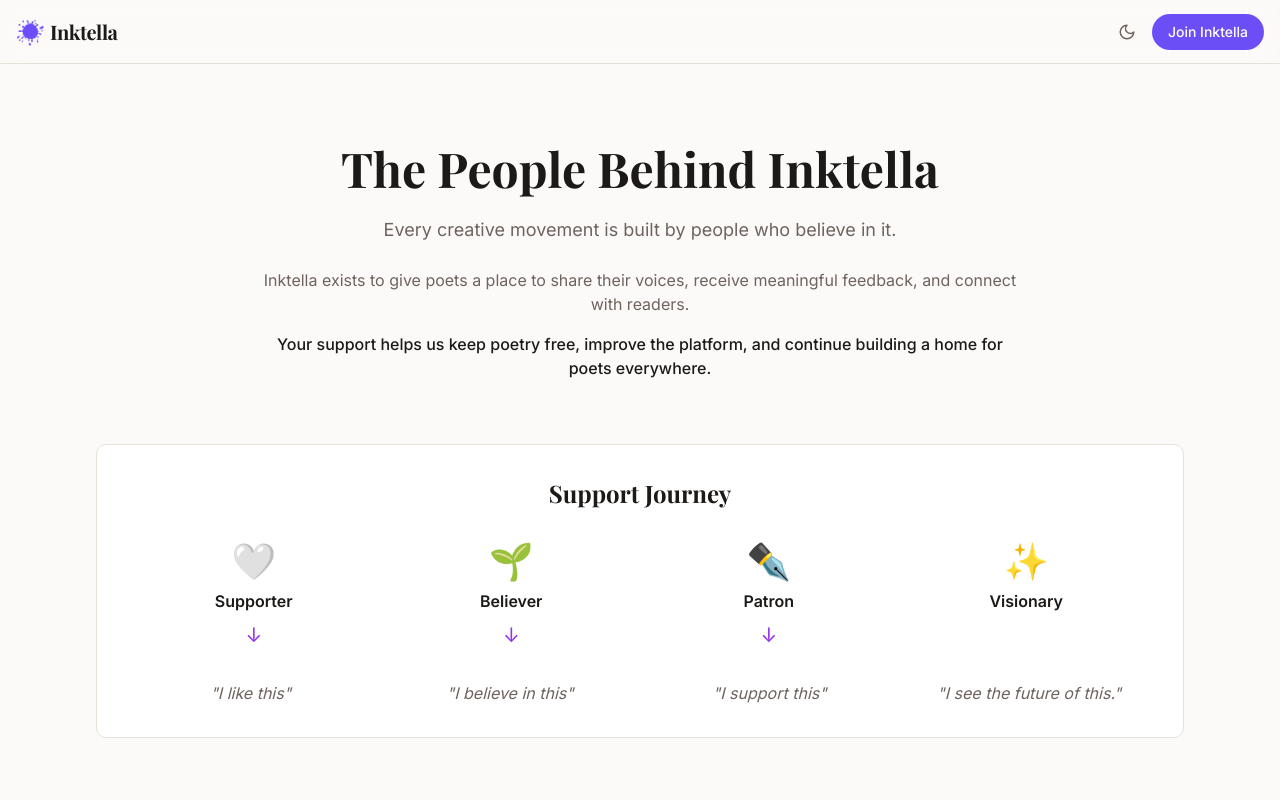
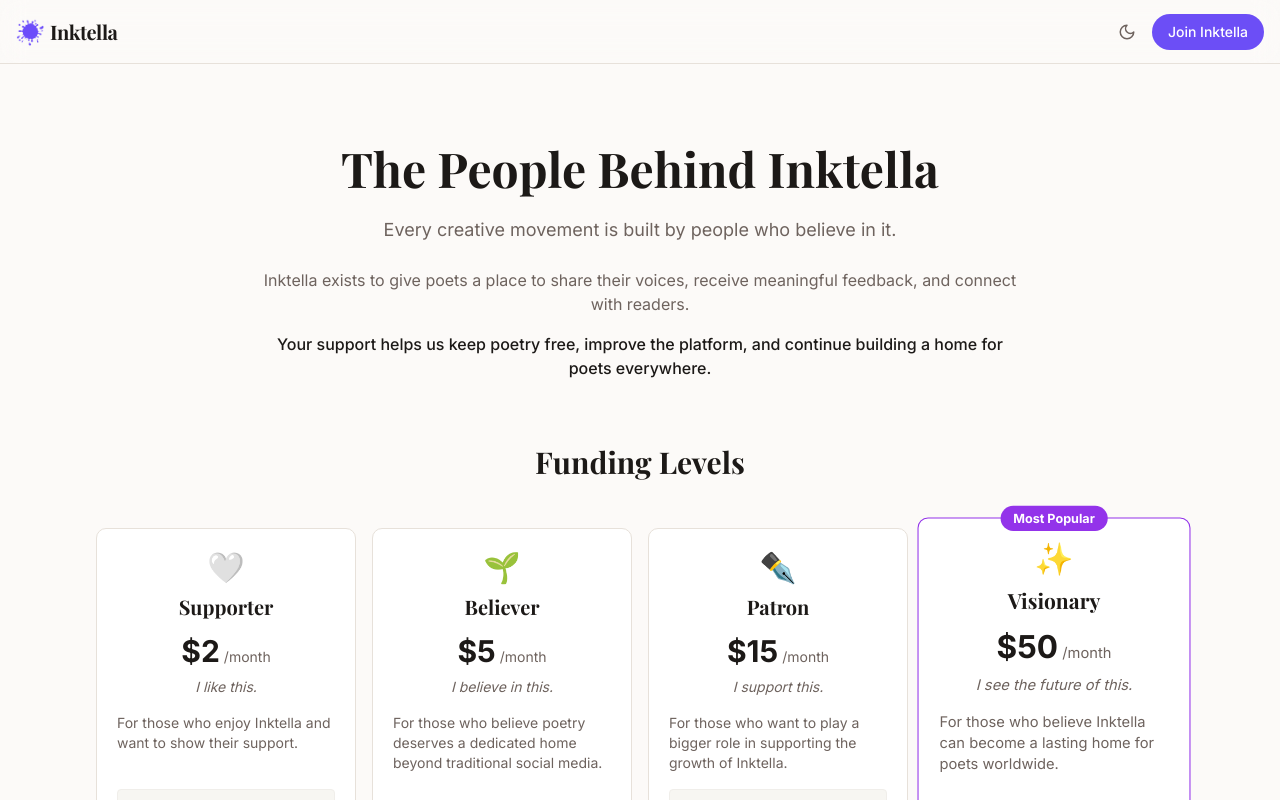
Before and after one commit to De2002/Inktella-9b0li3, a React (Vite) app: page /love-inktella in a window 1280 px wide. Shown: the top 800 px of the page. Built offline with nearby package versions, Linux system fonts and the light colour scheme; a web font is replaced by a local one.

Commit message:
refactor: remove Support Journey section from LoveInktella page

```diff
--- a/src/pages/LoveInktella.tsx
+++ b/src/pages/LoveInktella.tsx
@@ -158,40 +158,6 @@ export default function LoveInktella() {
           </p>
         </div>
 
-        {/* Support Journey */}
-        <div className="mb-16 sm:mb-20">
-          <div className="bg-surface border border-border rounded-lg p-6 sm:p-8">
-            <h2 className="text-xl sm:text-2xl font-bold text-foreground text-center mb-8">Support Journey</h2>
-            <div className="grid grid-cols-1 sm:grid-cols-4 gap-4 sm:gap-2">
-              {[
-                { icon: '🤍', title: 'Supporter' },
-                { icon: '🌱', title: 'Believer' },
-                { icon: '✒️', title: 'Patron' },
-                { icon: '✨', title: 'Visionary' },
-              ].map((tier, idx) => (
-                <div key={tier.title} className="flex flex-col items-center">
-                  <div className="text-3xl sm:text-4xl mb-2">{tier.icon}</div>
-                  <p className="font-semibold text-foreground text-sm sm:text-base text-center">{tier.title}</p>
-                  {idx < 3 && <div className="hidden sm:block text-purple-600 dark:text-purple-400 text-xl mt-2">↓</div>}
-                  {idx < 3 && <div className="sm:hidden text-purple-600 dark:text-purple-400 text-lg mt-2">↓</div>}
-                </div>
-              ))}
-            </div>
-            <div className="mt-8 grid grid-cols-1 sm:grid-cols-4 gap-4">
-              {[
-                '"I like this"',
-                '"I believe in this"',
-                '"I support this"',
-                '"I see the future of this."',
-              ].map((text, idx) => (
-                <p key={idx} className="text-center text-sm sm:text-base text-foreground-secondary italic">
-                  {text}
-                </p>
-              ))}
-            </div>
-          </div>
-        </div>
-
         {/* Pricing Cards */}
         <div className="mb-16 sm:mb-20">
           <h2 className="text-2xl sm:text-3xl font-bold text-foreground text-center mb-8 sm:mb-12">Funding Levels</h2>
```
